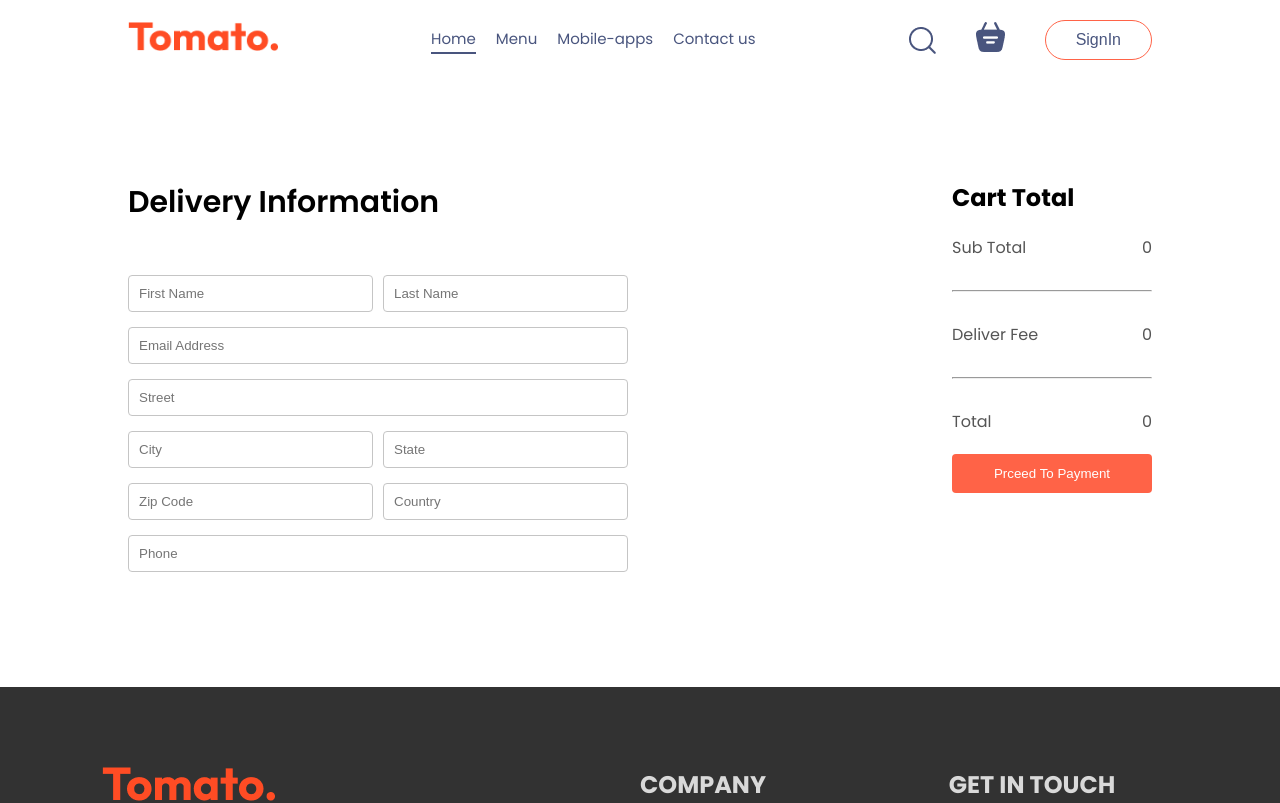
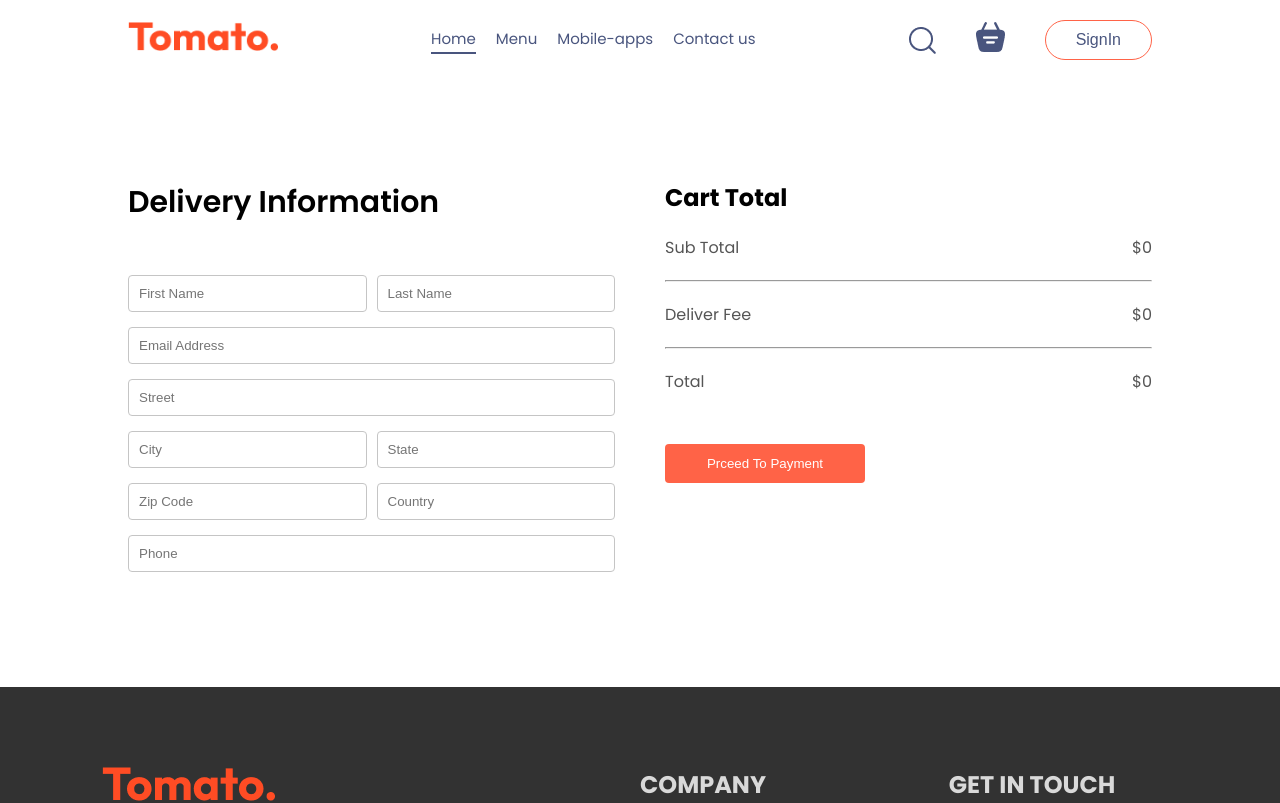
Before and after one commit to Robeeen/Food_delivery_Apps, a React (Vite) app: page /order in a window 1280 px wide. Shown: the top 803 px of the page. Built offline with nearby package versions, Linux system fonts and the light colour scheme.

Commit message:
Order Placeing

```diff
--- a/src/pages/cart/Cart.jsx
+++ b/src/pages/cart/Cart.jsx
@@ -46,17 +46,17 @@
           <h2>Cart Total</h2>
           <div className="cart-total-details">
             <p>Sub Total</p>
-            <p>{getTotalCartAmount()}</p>
+            <p>${getTotalCartAmount()}</p>
           </div>
           <hr />
           <div className="cart-total-details">
             <p>Deliver Fee</p>
-            <p>{getTotalCartAmount() === 0 ? 0 : 2}</p>
+            <p>${getTotalCartAmount() === 0 ? 0 : 2}</p>
           </div>
           <hr />
           <div className="cart-total-details">
             <p>Total</p>
-            <p>{ getTotalCartAmount() > 0 ? getTotalCartAmount() + 2 : 0  }</p>
+            <p>${ getTotalCartAmount() > 0 ? getTotalCartAmount() + 2 : 0  }</p>
           </div>
           <button  onClick={() => navigate('/order')}>Prceed To Checkout</button>
         </div>
--- a/src/pages/placeOrder/PlaceOrder.css
+++ b/src/pages/placeOrder/PlaceOrder.css
@@ -27,3 +27,13 @@
     gap: 10px;
 
 }
+.place-order-right{
+    width: 100%;
+    max-width: max(40%, 500px);
+}
+.place-order .cart-total button{
+    margin-top: 30px;
+}
+.place-order-right hr{
+    margin: 0;
+}
--- a/src/pages/placeOrder/PlaceOrder.jsx
+++ b/src/pages/placeOrder/PlaceOrder.jsx
@@ -31,17 +31,17 @@
           <h2>Cart Total</h2>
           <div className="cart-total-details">
             <p>Sub Total</p>
-            <p>{getTotalCartAmount()}</p>
+            <p>${getTotalCartAmount()}</p>
           </div>
           <hr />
           <div className="cart-total-details">
             <p>Deliver Fee</p>
-            <p>{getTotalCartAmount() === 0 ? 0 : 2}</p>
+            <p>${getTotalCartAmount() === 0 ? 0 : 2}</p>
           </div>
           <hr />
           <div className="cart-total-details">
             <p>Total</p>
-            <p>{getTotalCartAmount() > 0 ? getTotalCartAmount() + 2 : 0}</p>
+            <p>${getTotalCartAmount() > 0 ? getTotalCartAmount() + 2 : 0}</p>
           </div>
           <button >Prceed To Payment</button>
         </div>
```
